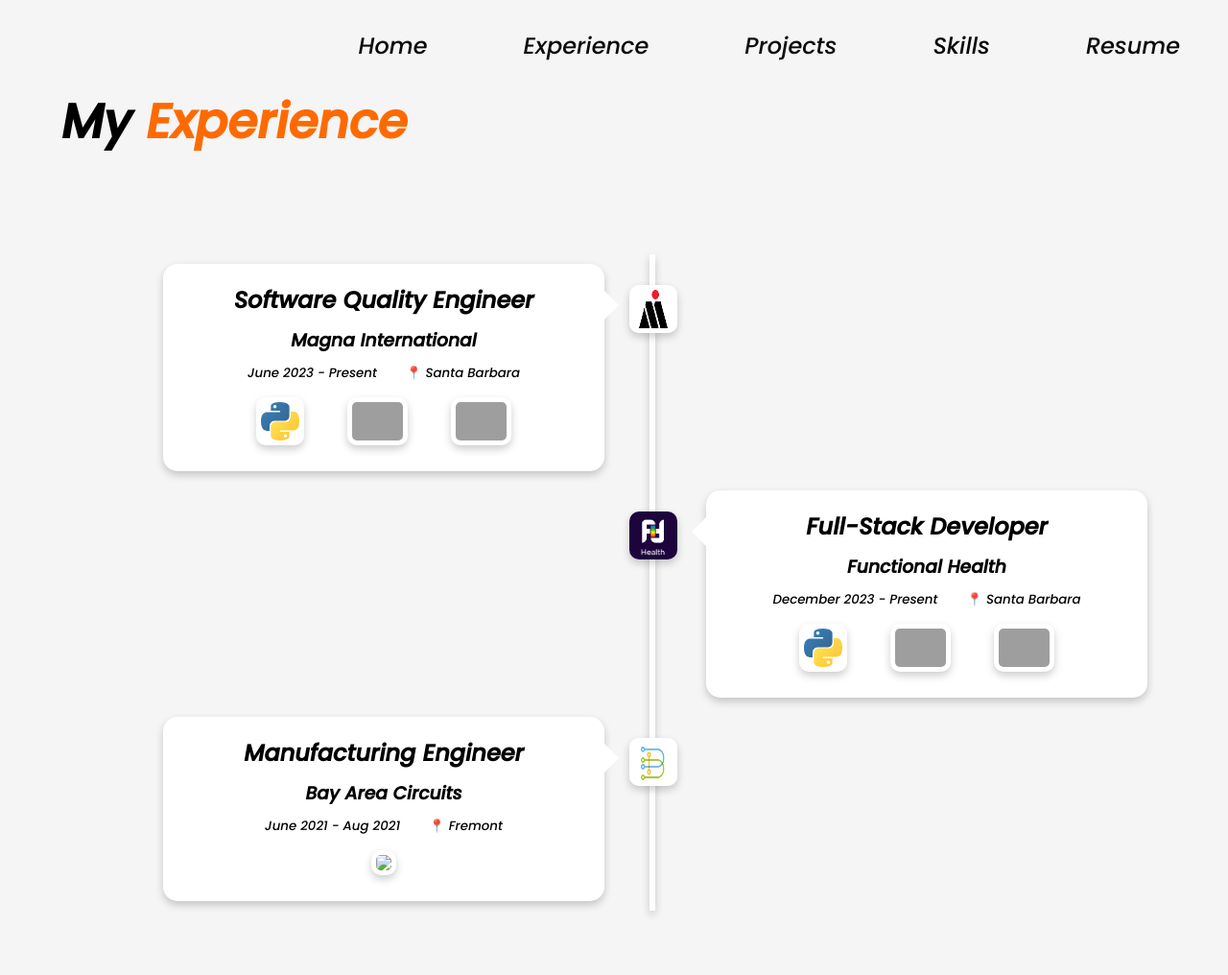
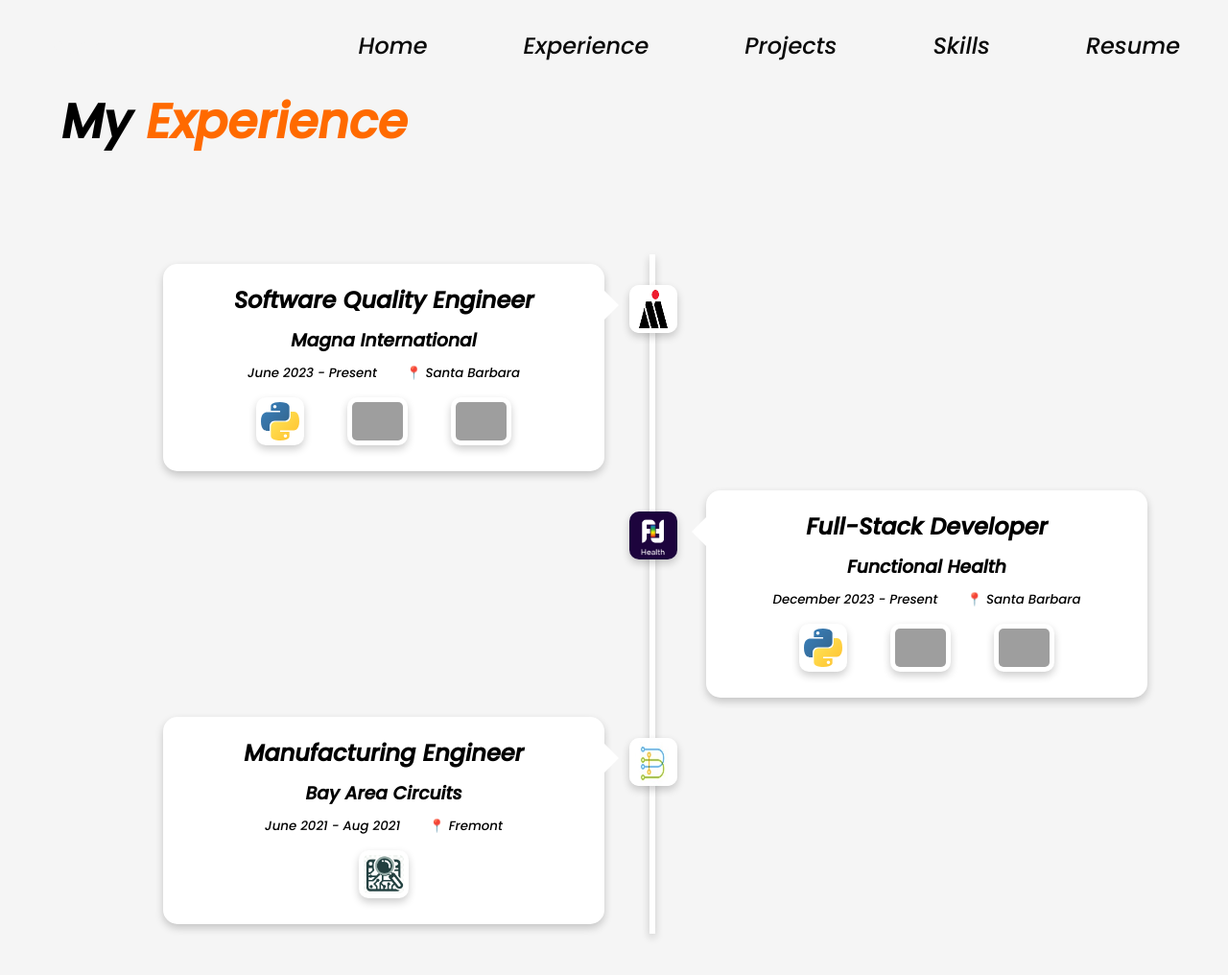
Before and after one commit to vikram-elango/Personal-Website, a plain HTML site: page docs/experience.html in a window 1280 px wide. Shown: the whole page at 96% size. Drawn offline with Linux system fonts and the light colour scheme; the site is published under a folder, as on GitHub Pages, so addresses that start at the root find nothing; grey boxes are pictures that could not be loaded.

Commit message:
path fixes

```diff
--- a/docs/experience.html
+++ b/docs/experience.html
@@ -109,7 +109,7 @@
                                 </div>
                                 <div class="experience-skills">
 
-                            <img  class='timeline-skills' src="/docs/skills_logo/testing.png">
+                            <img  class='timeline-skills' src="./skills_logo/testing.png">
                                 </div>
 
                                 <span class="left-container-arrow"></span>
```
